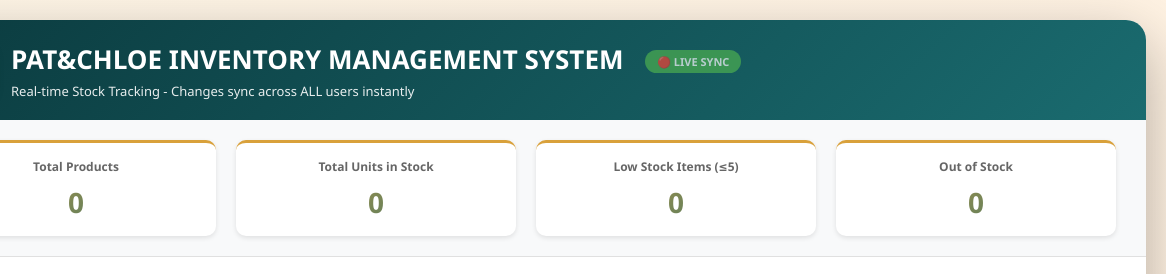
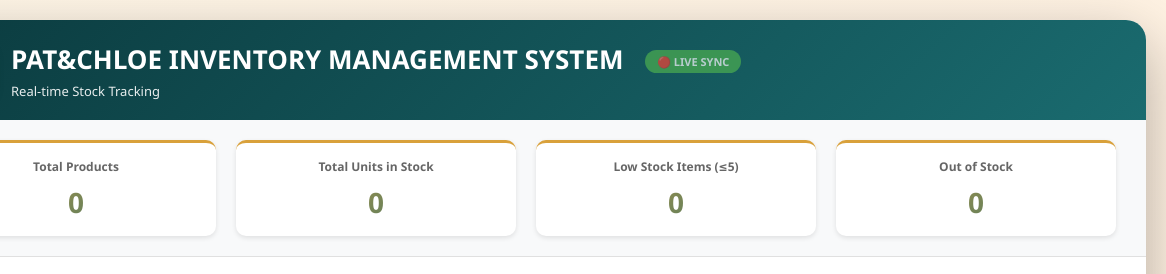
Before and after one commit to mariejab/patandchloeinventory-system, a plain HTML site: page index.html in a window 1280 px wide. Shown: the top 274 px of the page, 114-1280 px from the left. Drawn offline with Linux system fonts and the light colour scheme; no server answers.

Commit message:
Update index.html

```diff
--- a/index.html
+++ b/index.html
@@ -409,7 +409,7 @@
                         <h1>PAT&CHLOE INVENTORY MANAGEMENT SYSTEM
                             <span class="live-badge">🔴 LIVE SYNC</span>
                         </h1>
-                        <p>Real-time Stock Tracking - Changes sync across ALL users instantly</p>
+                        <p>Real-time Stock Tracking </p>
                     </div>
                 </div>
             </div>
```
